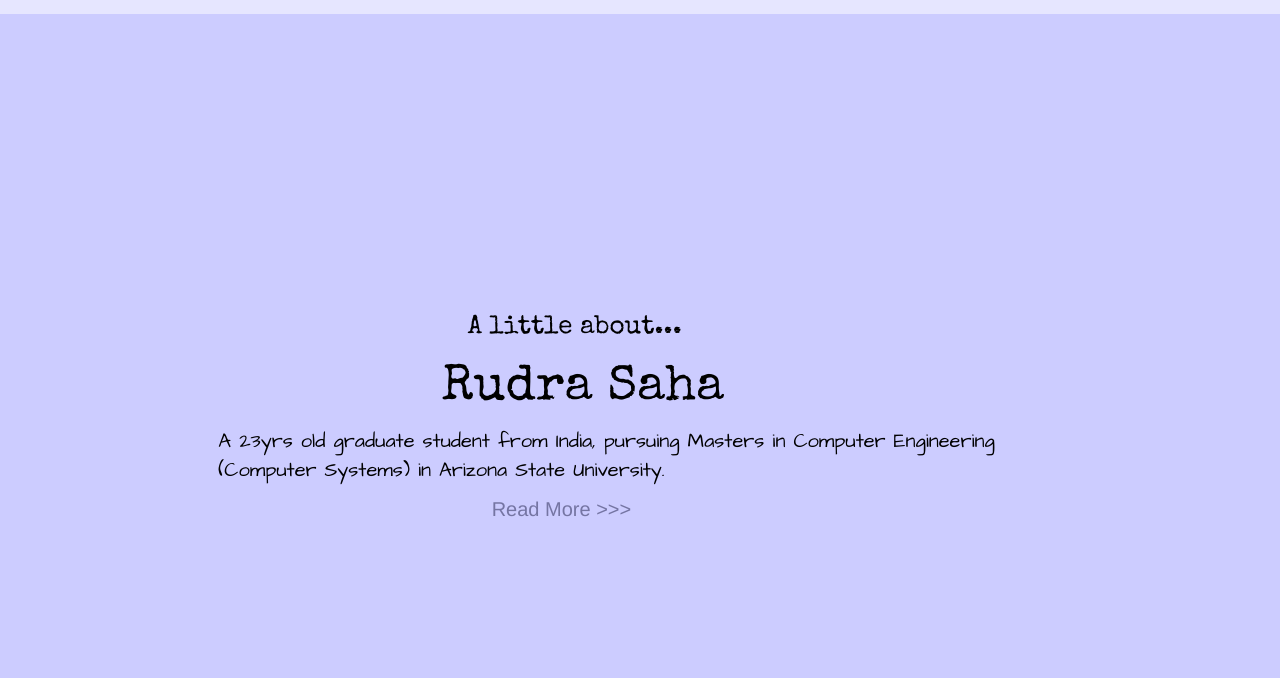
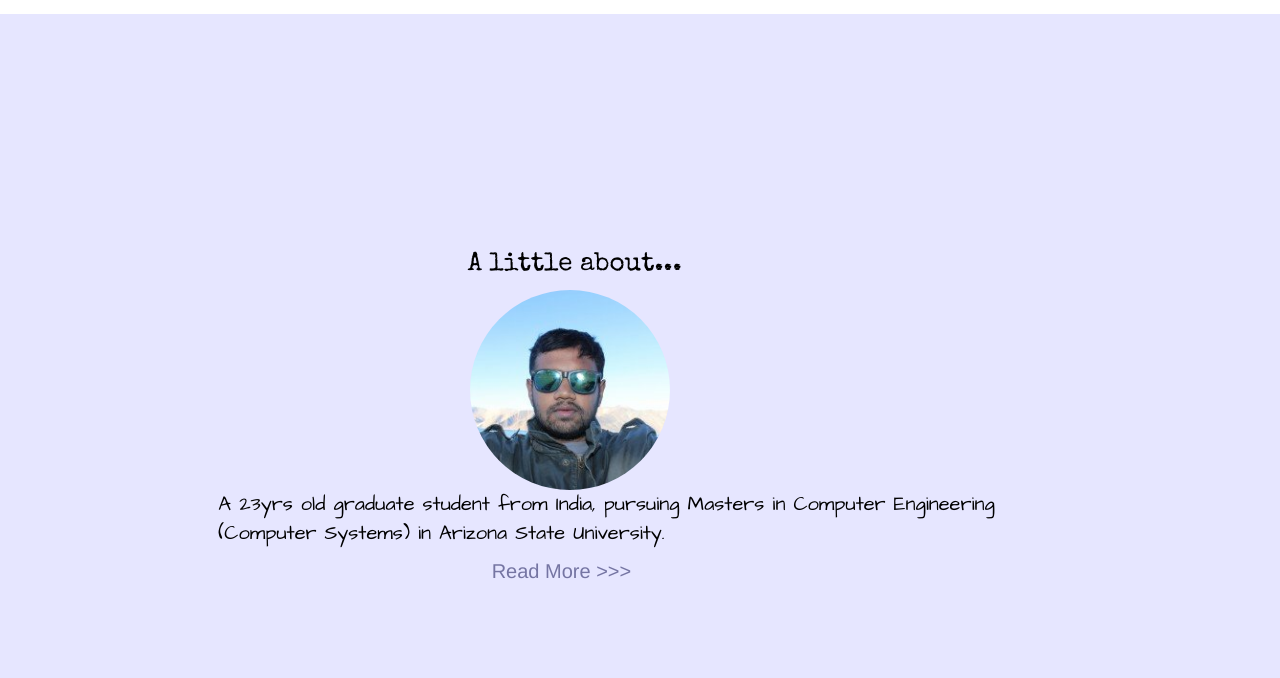
Before and after one commit to ru1saha/ru1saha.github.io, a plain HTML site: page index.html at #/home in a window 1280 px wide. Shown: the part 822-1500 px from the top of the page. Drawn offline with nearby package versions, Linux system fonts and the light colour scheme.

Commit message:
Reving up the about section in home

```diff
--- a/Content/home-style.css
+++ b/Content/home-style.css
@@ -25,9 +25,17 @@
     color: #000;
 }
 
+img {
+    align-content: center;
+    height: 200px;
+    width: 200px;
+    padding: 0;
+    border-radius: 300px;
+    margin-left: 2em;
+    margin-right: auto;
+}
 nav {
     font-family: "Trebuchet MS", Helvetica, sans-serif;
-    background-color: #e6e6ff;
     text-align: left;
     margin-top: 16px;
 }
--- a/home/home.html
+++ b/home/home.html
@@ -6,7 +6,7 @@
         |
         <a href="#/about">About Me</a>
     </nav>
-    <div class="section" style="background-color: #e6e6ff">
+    <div class="section">
         <div class="col-md-1 col-md-offset-4">
             <h2>⤖Welcome$</h2>
         </div>
@@ -16,10 +16,10 @@
             </div>
         </div>
     </div>
-    <div class="section" style="background-color: #ccccff">
+    <div class="section" style="background-color: #e6e6ff">
         <div class="col-md-4 col-md-offset-4">
             <h3>A little about...</h3>
-            <h2>Rudra Saha</h2>
+            <img alt="Rudra Saha" src="Content/myImage.jpg">
         </div>
         <div class="row">
             <div class="col-md-8 col-md-offset-2">
@@ -37,7 +37,7 @@
             </div>
         </div>
     </div>
-    <div class="section" style="background-color: #b3b3ff;">
+    <div class="section" style="background-color: #ccccff">
         <!-- Resume Section -->
         <div id="resume" class="text-center">
             <div class="container">
@@ -100,7 +100,11 @@
                     </div>
                 </div>
             </div>
-            <div class="container">
+        </div>
+    </div>
+    <div class="section" style="background-color: #b3b3ff">
+        <div class="container">
+            <div class="text-center">
                 <div class="section-title center">
                     <h2>Education</h2>
                     <hr>
```
Also changed, not shown: Content/myImage.jpg (added).
